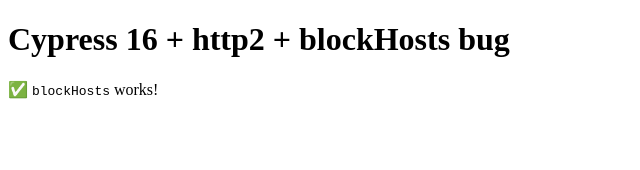
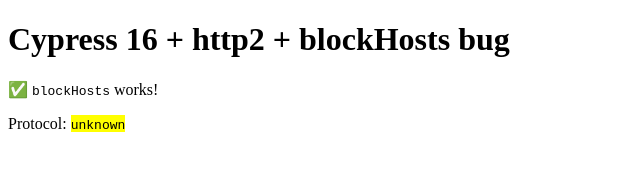
Before and after one commit to verheyenkoen/cypress16-http2-blockhosts-bug, a website: page src/index.html in a window 1280 px wide. Shown: the whole page, without its empty margins (0-640 px from the left). Drawn offline with Linux system fonts and the light colour scheme.

Commit message:
feat: display request protocol (http version) in page

```diff
--- a/src/index.html
+++ b/src/index.html
@@ -7,7 +7,15 @@
 </head>
 <body>
     <h1>Cypress 16 + http2 + blockHosts bug</h1>
-    <div id="change-me">✅ <code>blockHosts</code> works!</div>
+    <p id="change-me">✅ <code>blockHosts</code> works!</p>
+    <p id="protocol">Protocol: <mark><code>detecting...</code></mark></p>
+    <script>
+      // Protocol negotiated on the browser -> (Cypress proxy ->) server hop.
+      // "h2"/"h3" = HTTP/2+, "http/1.1" = HTTP/1.1 (e.g. Cypress forceHttp1).
+      var nav = performance.getEntriesByType("navigation")[0];
+      document.querySelector("#protocol code").textContent =
+        (nav && nav.nextHopProtocol) || "unknown";
+    </script>
     <script src="https://cypress16-http2-blockhosts-b-git-f6c15d-koen-verheyens-projects.vercel.app/blocked-script.js"></script>
 </body>
 </html>
```
